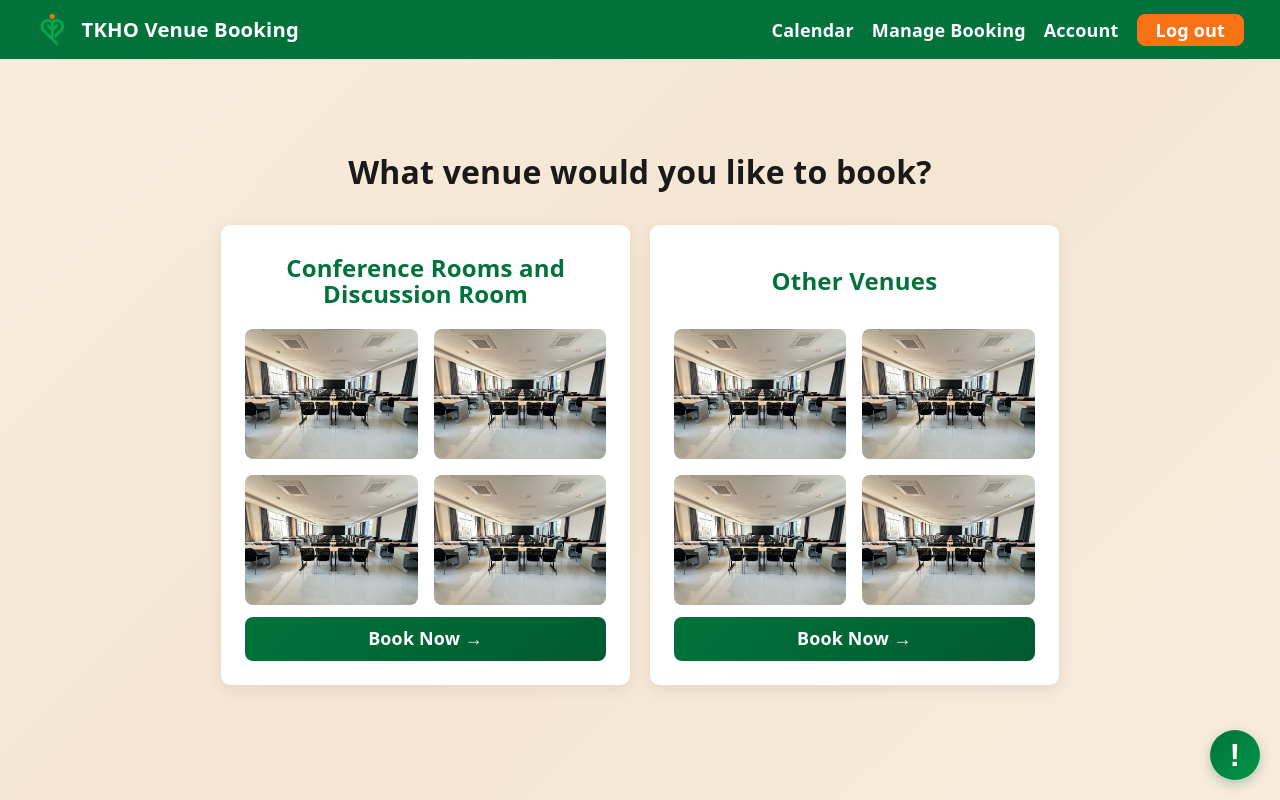
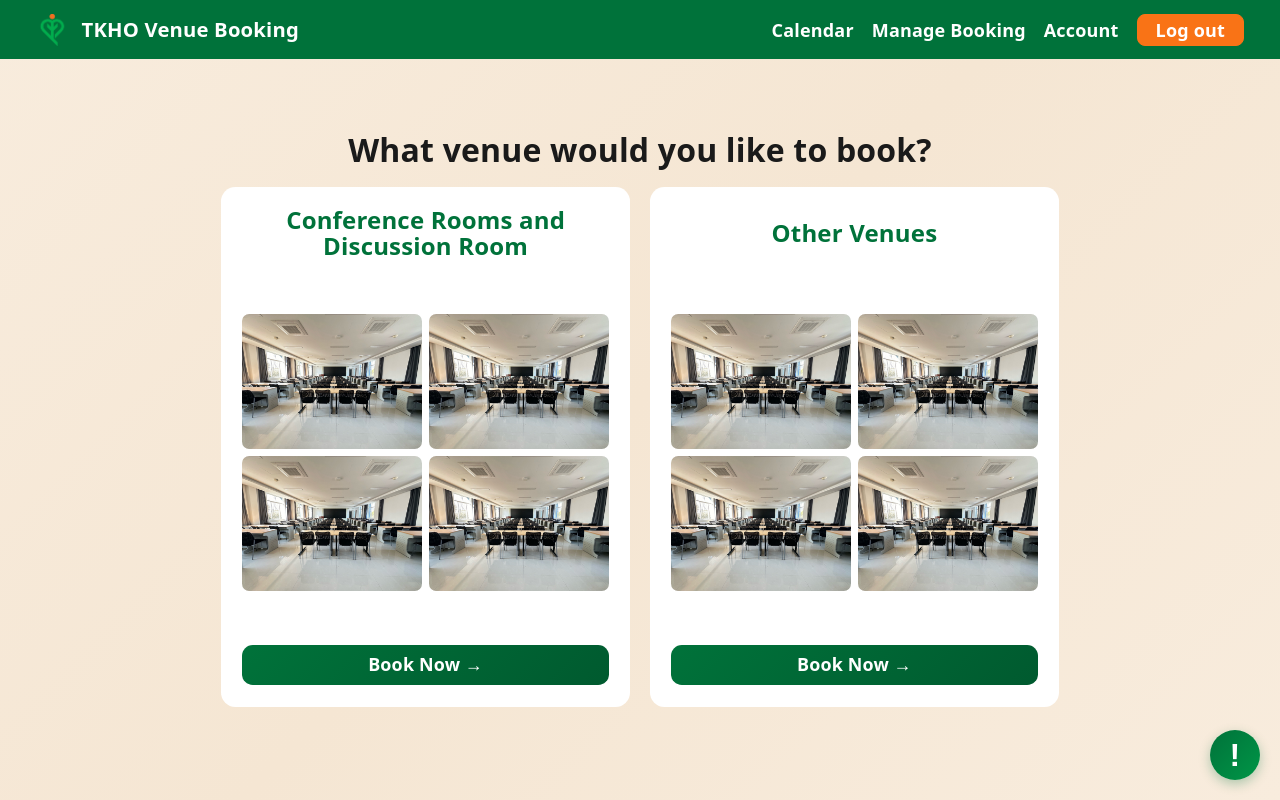
Before and after one commit to MabelKeei/TKOH-Online-Booking-System, a Vue app in the folder TKHO-frontend/: page /VenueBooking in a window 1280 px wide. Built offline with nearby package versions, Linux system fonts and the light colour scheme.

Commit message:
再次美化venueBooking页面，使页面可以缩放

```diff
--- a/TKHO-frontend/src/views/VenueBooking.vue
+++ b/TKHO-frontend/src/views/VenueBooking.vue
@@ -58,21 +58,22 @@ const goToConference = () => router.push({ name: 'VenueCalendarView', query: { r
 const goToOtherVenues = () => router.push({ name: 'VenueCalendarView', query: { roomType: 'other' } })
 </script>
 
+
 <style scoped>
 /* 全局容器：高度100vh，禁止滚动 */
 .booking-page {
   height: 100vh;
   overflow: hidden;
   background: linear-gradient(135deg, #f8ecdd 0%, #f5e6d3 50%, #f8ecdd 100%);
-  padding-top: 60px; /* 增大header预留高度（原52px→60px，可按需调） */
+  padding-top: 60px; /* header预留高度 */
   box-sizing: border-box;
   position: relative;
 }
 
-/* 主体容器：核心！高度=视口高度 - 精准header高度 - 底部空白 */
+/* 主体容器：高度=视口-精准header高度-底部空白 */
 .booking-main {
   height: calc(100vh - 60px - 20px); /* 60px=header高度  20px=底部空白 */
-  padding: 0.5vh 2vw 0; /* 减小顶部内边距（原1vh→0.5vh） */
+  padding: 0.5vh 2vw 0;
   box-sizing: border-box;
   display: flex;
   flex-direction: column;
@@ -82,93 +83,110 @@ const goToOtherVenues = () => router.push({ name: 'VenueCalendarView', query: {
 /* 内容容器：限制最大宽度，居中 */
 .booking-content {
   width: 100%;
-  max-width: 90vw; /* 减小最大宽度（原95vw→90vw） */
+  max-width: 90vw;
   margin: 0 auto;
 }
 
-/* 标题：缩小字体+间距 */
+/* 标题：自适应字体+紧凑间距 */
 .booking-title {
-  font-size: min(4vh, 2.8vw); /* 缩小字体（原4vh→3.5vh） */
+  font-size: clamp(1.5rem, min(4vh, 2.8vw), 2.5rem);
   color: #1a1a1a;
   text-align: center;
-  margin-bottom: 5vh; /* 减小间距（原2vh→1.5vh） */
+  margin-bottom: 3vh; /* 缩小标题与卡片间距 */
   font-weight: bold;
 }
 
-/* 卡片容器：减小间距 */
+/* 卡片容器：响应式布局 */
 .cards-container {
   display: flex;
   flex-direction: column;
-  gap: 1.2vh; /* 减小间距（原2vh→1.2vh） */
+  gap: 1.2vh;
 }
 @media (min-width: 768px) {
   .cards-container {
     flex-direction: row;
-    gap: 1.5vw; /* 减小间距（原2vw→1.5vw） */
+    gap: 1.5vw;
     justify-content: center;
   }
 }
 
-/* 卡片：全面缩小占比 */
+/* 卡片：自适应尺寸+紧凑内边距 */
 .venue-card {
   background: #fff;
-  border-radius: 1.2vh; /* 减小圆角（原1.5vh→1.2vh） */
-  padding: 3vh; /* 减小内边距（原1.5vh→1vh） */
-  box-shadow: 0 0.5vh 2vh rgba(0, 0, 0, 0.08);
+  border-radius: clamp(0.8rem, 1.2vh, 1.5rem);
+  padding: clamp(1.2rem, 2.5vh, 2rem); /* 紧凑内边距 */
   width: 100%;
-  max-width: 32vw; /* 减小最大宽度（原45vw→42vw） */
+  min-width: 280px;    /* 手机端最小宽度 */
+  max-width: clamp(300px, 32vw, 500px); /* 大屏最大宽度 */
   display: flex;
   flex-direction: column;
   flex: 1;
+  min-height: clamp(380px, 65vh, 550px); /* 紧凑高度 */
 }
 
-/* 关键修改1：标题容器 - 固定高度/统一占位 */
+/* 标题容器：固定高度+紧凑间距 */
 .venue-card__title-wrapper {
-  /* 固定高度，适配标题最多2行的情况（可根据实际字体调整） */
-  height: 8vh;
-  /* 弹性布局确保标题居中，即使换行也不超出容器 */
+  height: clamp(2rem, 6vh, 3.5rem);
   display: flex;
   align-items: center;
   justify-content: center;
-  margin-bottom: 2vh;
+  margin-bottom: clamp(0.5rem, 1vh, 1rem); /* 标题与图片间距 */
 }
 
-/* 卡片标题：缩小字体+间距 */
+/* 卡片标题：自适应字体 */
 .venue-card__title {
-  font-size: min(3vh, 2.2vw); /* 缩小字体（原2.2vh→2vh） */
+  font-size: clamp(1rem, min(3vh, 2.2vw), 1.8rem);
   color: #00723a;
   text-align: center;
-  /* 移除原有的margin-bottom，统一由title-wrapper控制 */
   margin: 0;
   font-weight: bold;
-  /* 可选：限制标题最多2行，超出省略（防止高度溢出） */
   display: -webkit-box;
   -webkit-line-clamp: 2;
   -webkit-box-orient: vertical;
   overflow: hidden;
 }
 
-/* 图片网格：减小间距+底部边距 */
+/* 图片网格：核心！图片上下左右间距完全一致 */
 .venue-card__grid {
   display: grid;
   grid-template-columns: repeat(2, 1fr);
-  gap: 2vh; /* 减小间距（原1vh→0.8vh） */
+  /* 关键：行/列间距设为相同值，确保上下左右间距一致 */
+  row-gap: clamp(6px, 0.8vh, 10px);    /* 图片上下间距 */
+  column-gap: clamp(6px, 0.8vh, 10px); /* 图片左右间距 */
   flex: 1; /* 占满卡片剩余高度 */
-  margin-bottom: 1.5vh; /* 减小底部边距（原1.5vh→1vh） */
+  /* 👇 新增：让网格内容垂直居中，而不是拉伸间距 */
+  align-content: center;
+  margin-bottom: clamp(6px, 0.8vh, 10px); /* 图片与按钮间距（可选同值） */
 }
 
-/* 图片容器：减小圆角，保持宽高比 */
+/* 图片容器：修复圆角+消除额外间距 */
 .venue-card__image {
-  aspect-ratio: 4/3; /* 宽高比不变，整体尺寸随容器缩小 */
-  border-radius: 1vh; /* 减小圆角（原1vh→0.8vh） */
+  aspect-ratio: 4/3; /* 固定宽高比 */
+  border-radius: clamp(0.4rem, 0.8vh, 0.6rem); /* 适配圆角 */
   overflow: hidden;
   position: relative;
+  /* 修复圆角渲染bug */
+  will-change: transform;
+  backface-visibility: hidden;
+  /* 消除容器额外间距 */
+  padding: 0;
+  margin: 0;
 }
+
+/* 图片样式：消除默认间隙+适配容器 */
 .venue-card__image img {
   width: 100%;
   height: 100%;
   object-fit: cover;
+  display: block; /* 消除图片底部默认行高间隙 */
+  /* 消除图片额外间距 */
+  padding: 0;
+  margin: 0;
+  border: none;
+  outline: none;
 }
+
+/* 图片悬浮遮罩 */
 .venue-card__overlay {
   position: absolute;
   inset: 0;
@@ -180,14 +198,14 @@ const goToOtherVenues = () => router.push({ name: 'VenueCalendarView', query: {
   opacity: 1;
 }
 
-/* 按钮：减小高度+字体 */
+/* 按钮：自适应尺寸+渐变背景 */
 .venue-card__button {
-  height: 5.5vh; /* 减小高度（原6vh→5.5vh） */
+  height: clamp(2rem, 5vh, 2.8rem);
   background: linear-gradient(135deg, #00723a, #005a2f) !important;
   border: none !important;
   color: #fff !important;
-  font-size: min(2.5vh, 1.4vw) !important; /* 减小字体（原2vh→1.8vh） */
+  font-size: clamp(0.9rem, min(2.5vh, 1.4vw), 1.2rem) !important;
   font-weight: bold;
-  border-radius: 1vh !important; /* 减小圆角（原1vh→0.8vh） */
+  border-radius: clamp(0.6rem, 1vh, 1rem) !important;
 }
 </style>
```
